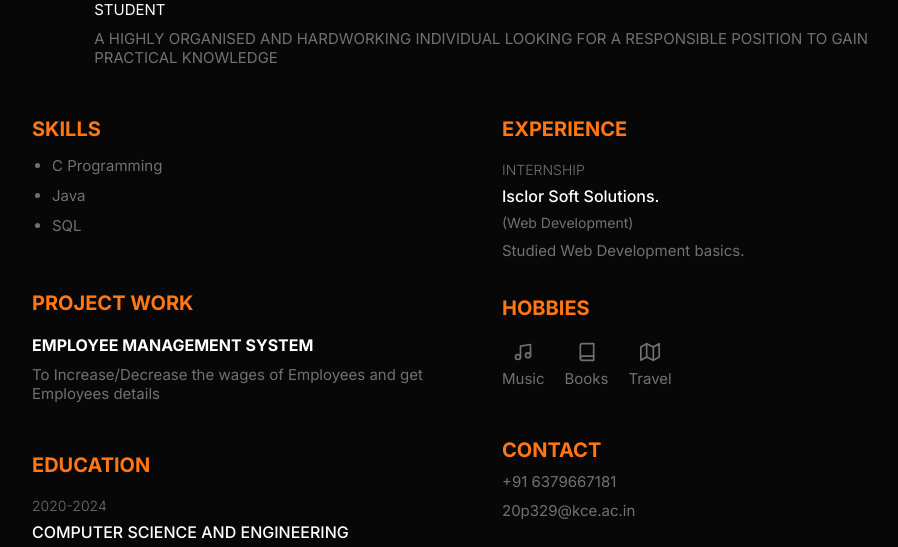
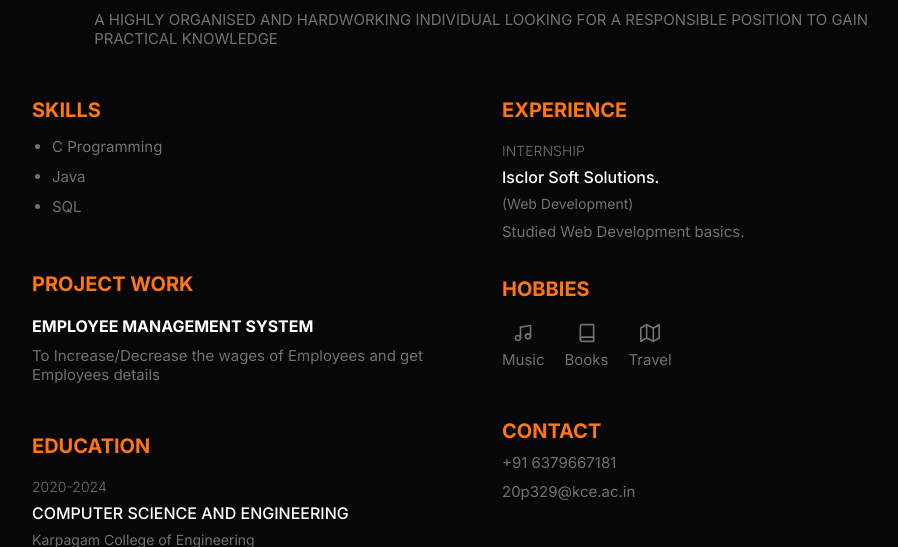
Before and after one commit to MohanKCE/2022, a plain HTML site: page index.html in a window 1280 px wide. Shown: the part 126-673 px from the top of the page, without its empty margins (158-1056 px from the left). Drawn offline with nearby package versions, Linux system fonts and the light colour scheme.

Commit message:
Update index.html

```diff
--- a/index.html
+++ b/index.html
@@ -22,7 +22,7 @@
             <span class="profile_name_firstName">MOHANARAJAN D</span>
             <BR>
           </h1>
-          <p class="profile_title">Student</p>
+          <p class="profile_title"></p>
           <p class="description profile_description">
           A HIGHLY ORGANISED AND HARDWORKING INDIVIDUAL LOOKING FOR A RESPONSIBLE POSITION TO GAIN PRACTICAL KNOWLEDGE
 
```
